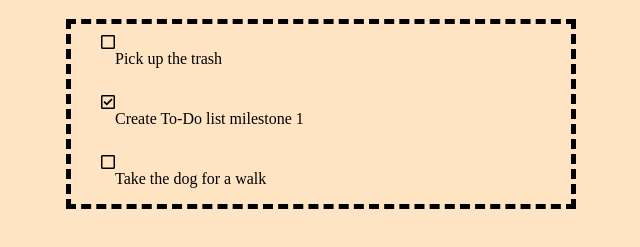
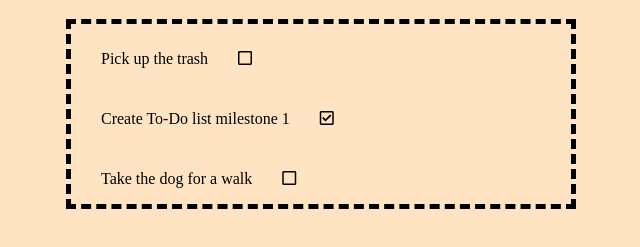
Before and after one commit to Greg0109/to-do-js, a website built with webpack: page src/index.html in a window 1280 px wide. Shown: the part 61-308 px from the top of the page, without its empty margins (319-959 px from the left). Built offline with nearby package versions, Linux system fonts and the light colour scheme.

Commit message:
Fix linters, update readme, update styling

```diff
--- a/src/index.js
+++ b/src/index.js
@@ -3,12 +3,12 @@ import './style.css';
 function todolist() {
   const todoarray = [
     {
-      index: 1,
+      index: 0,
       completed: false,
       description: 'Pick up the trash',
     },
     {
-      index: 0,
+      index: 1,
       completed: true,
       description: 'Create To-Do list milestone 1',
     },
@@ -22,24 +22,23 @@ function todolist() {
   const element = document.createElement('div');
   element.classList.add('todolist');
 
-  todoarray.forEach((todoitem, index) => {
+  todoarray.forEach((todoitem) => {
     const item = document.createElement('div');
     item.classList.add('todo-item');
+    const title = document.createElement('p');
+    title.classList.add('todo-title');
+    title.textContent = todoitem.description;
     if (todoitem.completed) {
       const completed = document.createElement('i');
       completed.classList.add('far');
       completed.classList.add('fa-check-square');
-      item.appendChild(completed);
+      title.appendChild(completed);
     } else {
       const completed = document.createElement('i');
       completed.classList.add('far');
       completed.classList.add('fa-square');
-      item.appendChild(completed);
+      title.appendChild(completed);
     }
-    const title = document.createElement('p');
-    title.classList.add('todo-title');
-    title.textContent = todoitem.description;
-    console.log(title);
     item.appendChild(title);
     element.appendChild(item);
   });
--- a/src/style.css
+++ b/src/style.css
@@ -12,6 +12,7 @@ body {
 
 .title {
   color: red;
+
   /* font-family: 'MyFont'; */
   text-align: center;
   width: 100%;
@@ -42,3 +43,7 @@ body {
 .todo-title {
   color: black;
 }
+
+i {
+  padding-left: 30px;
+}
```
Also changed, not shown: README.md.
